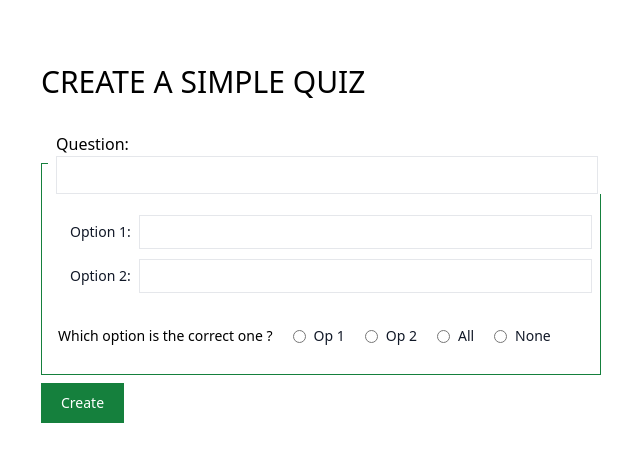
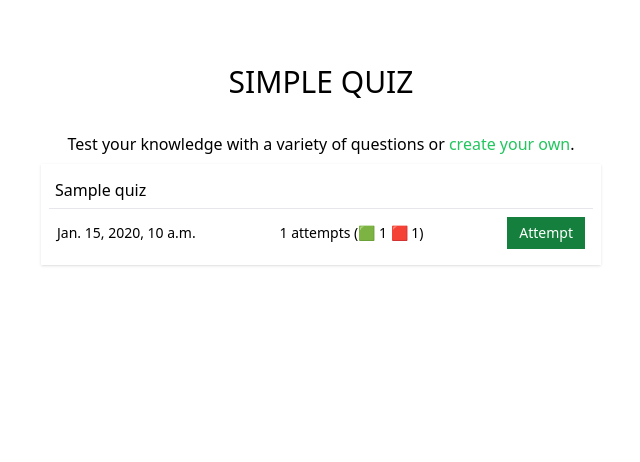
Before and after one commit to tobihans/django-feat-redis-om, a Django app: template quiz/templates/quiz/index.html in a window 1280 px wide. Shown: the top 462 px of the page, without its empty margins (319-959 px from the left). Run offline with Django 4.2, Linux system fonts and the light colour scheme; the template is opened without the code that fills it: most values are stand-ins (such as "Sample title", 1, 10 or a date in 2020); some libraries are stand-ins or nearby versions.

Commit message:
feat: list quizzes

```diff
--- a/quiz/templates/quiz/index.html
+++ b/quiz/templates/quiz/index.html
@@ -3,56 +3,21 @@
 {% block body %}
 
     <div class="form-editor my-4 p-2 mx-auto lg:max-w-xl">
-        <h1 class="text-3xl my-8 uppercase">Create a simple quiz</h1>
-        <form method="POST" action="/create">
-            {% csrf_token %}
-            <fieldset class="border border-green-700">
-                <legend class="ml-1.5 px-2 w-full">
-                    <div>
-                        <span class="float-left">Question:</span>
-                        <input required id="title" name="title" type="text" class="border w-full p-1.5"/>
-                    </div>
-                </legend>
-                <div class="my-4 text-sm mx-2">
-                    <div class="text-sm" id="possible-choices">
-              <span class="flex items-center pl-3">
-                <label class="inline py-3 ml-2 font-medium text-gray-900">Option 1:</label>
-                <input required type="text" name="option1" class="grow ml-2 p-1.5 border"/>
-              </span>
-                        <span class="flex items-center pl-3">
-                <label class="inline py-3 ml-2 font-medium text-gray-900">Option 2:</label>
-                <input required type="text" name="option2" class="grow ml-2 p-1.5 border"/>
-              </span>
-                    </div>
-                    <div class="mt-4 flex pl-2 items-center">
-                        <p>Which option is the correct one ?</p>
-                        <span class="flex items-center pl-3">
-                <input required type="radio" id="op1" value="op1" name="correct_option" class="ml-2 p-1.5 border"/>
-                <label class="inline py-3 ml-2 font-medium text-gray-900" for="op1">Op 1</label>
-              </span>
-
-                        <span class="flex items-center pl-3">
-                <input required type="radio" id="op2" value="op2" name="correct_option" class="ml-2 p-1.5 border"/>
-                <label class="inline py-3 ml-2 font-medium text-gray-900" for="op2">Op 2</label>
-              </span>
-
-                        <span class="flex items-center pl-3">
-                <input required type="radio" id="op3" value="all" name="correct_option" class="ml-2 p-1.5 border"/>
-                <label class="inline py-3 ml-2 font-medium text-gray-900" for="op3">All</label>
-              </span>
-
-                        <span class="flex items-center pl-3">
-                <input required type="radio" id="op4" value="none" name="correct_option" class="ml-2 p-1.5 border"/>
-                <label class="inline py-3 ml-2 font-medium text-gray-900" for="op4">None</label>
-              </span>
-                    </div>
+        <h1 class="text-3xl my-8 uppercase text-center">Simple Quiz</h1>
+        <p class="text-center">Test your knowledge with a variety of questions or <a href="/create" class="text-green-500 hover:text-green-600 active:text-green-400">create your own</a>.</p>
+        <div>
+            {% for quiz in quizzes %}
+            <div class="p-2 shadow my-2">
+                <div class="font-medium p-1.5">{{ quiz.title }}</div>
+                <hr>
+                <div class="text-sm p-2 flex justify-between items-center">
+                    <div>{{ quiz.date }}</div>
+                    <div>{{ quiz.total_attempts }} attempts (🟩 {{ quiz.nb_of_successful_attempts }} 🟥 {{ quiz.nb_of_failed_attempts }})</div>
+                    <a href="{% url 'quiz_detail' quiz.pk %}" class="focus:outline-none text-white bg-green-700 hover:bg-green-800 focus:ring-4 focus:ring-green-300 font-medium text-sm px-3 py-1.5">Attempt</a>
                 </div>
-            </fieldset>
-            <button type="submit"
-                    class="my-2 focus:outline-none text-white bg-green-700 hover:bg-green-800 focus:ring-4 focus:ring-green-300 font-medium text-sm px-5 py-2.5">
-                Create
-            </button>
-        </form>
+            </div>
+            {% endfor %}
+        </div>
     </div>
 
 {% endblock %}
```
Also changed, not shown: quiz/templates/quiz/create.html (added, +58 -0 lines).
